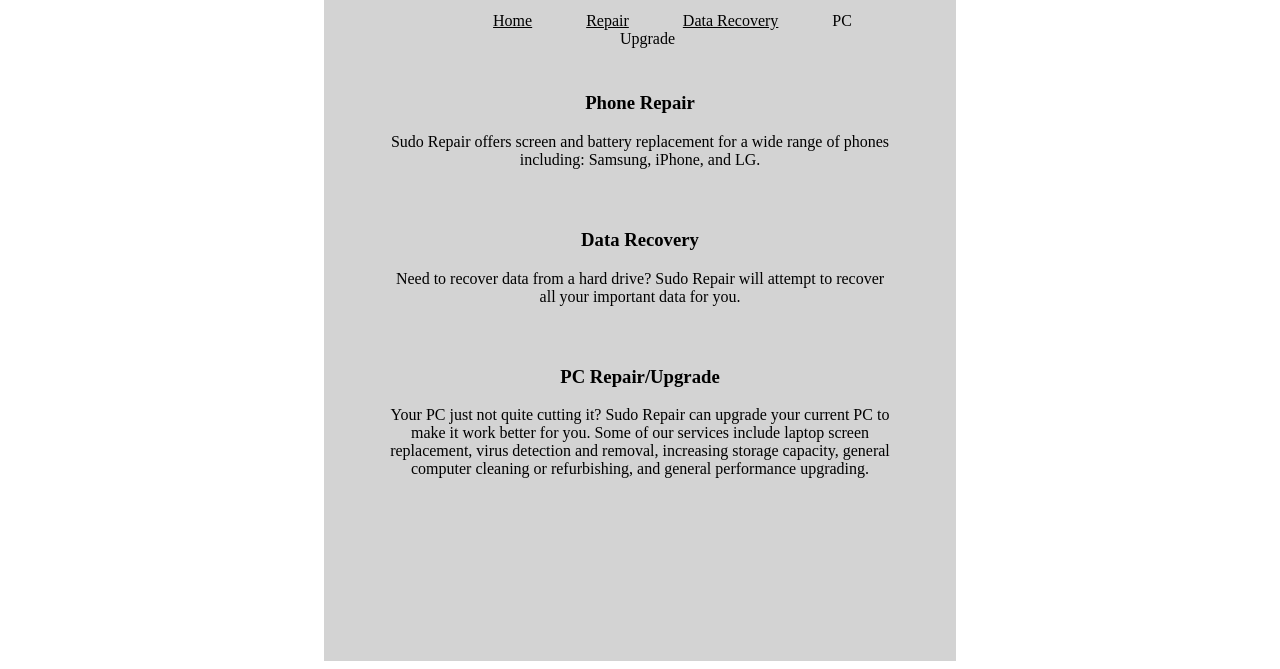
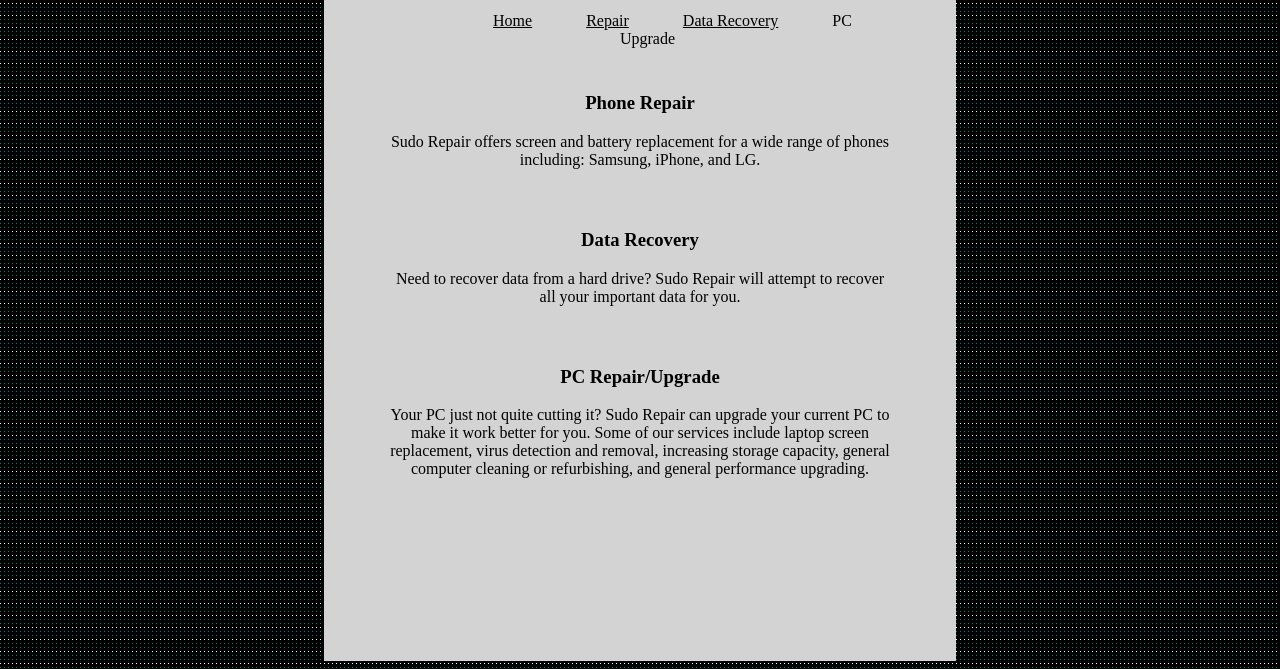
Before and after one commit to sudorepair/sudorepair.github.io, a plain HTML site: page home.html in a window 1280 px wide. Shown: the part 131-800 px from the top of the page. Drawn offline with Linux system fonts and the light colour scheme.

Commit message:
Update home.html

```diff
--- a/home.html
+++ b/home.html
@@ -9,7 +9,7 @@
 		text-align: center;
 	}
 	body {
-		background-img: url('sudorepair.github.io/background.png');
+		background-image: url('sudorepair.github.io/background.png');
 	}
 	section {
 		padding-left: 5%;
```
